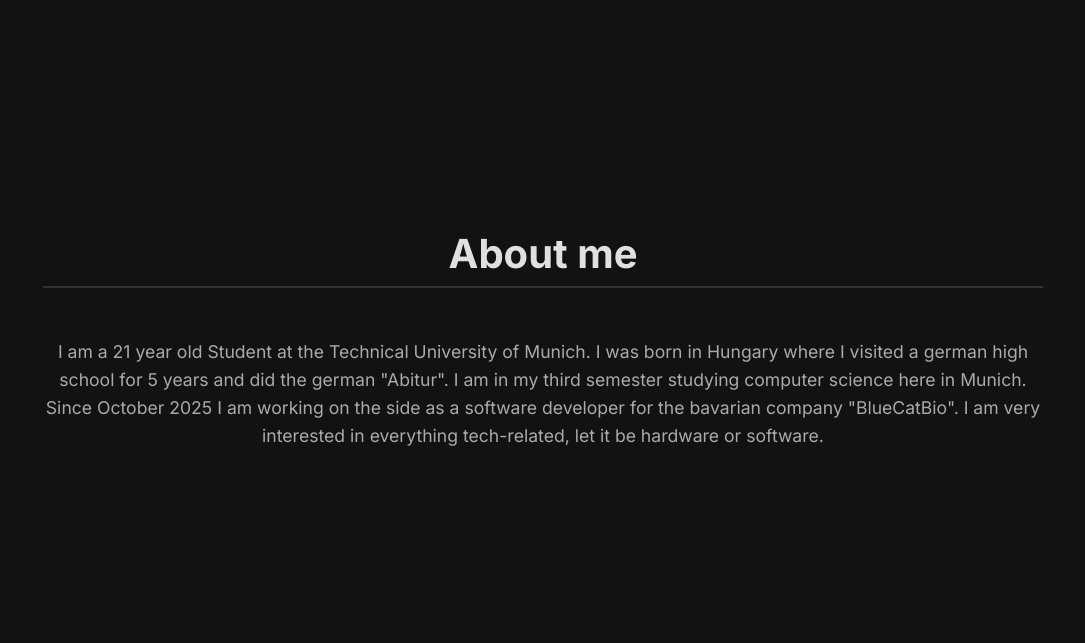
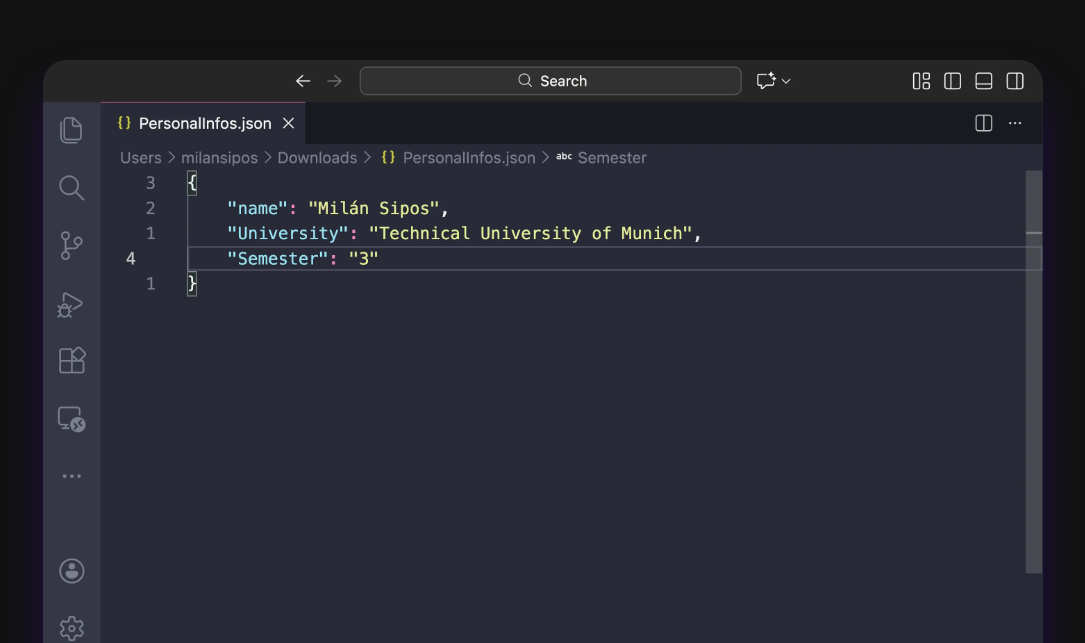
Before and after one commit to milansipos/personal_website, a React (Vite) app: page / in a window 1280 px wide. Shown: the part 780-1423 px from the top of the page, without its empty margins (97-1182 px from the left). Built offline with nearby package versions, Linux system fonts and the light colour scheme.

Commit message:
fix(Scrubber): remove about and keep it on the code frames

```diff
--- a/src/App.tsx
+++ b/src/App.tsx
@@ -4,7 +4,6 @@
 import Projects from './sections/Projects'
 import './App.css'
 import Contact from './sections/Contact'
-import About from './sections/About'
 import CodeScrubber from './components/Scrubber'
 
 function App() {
@@ -14,8 +13,6 @@
         <Navbar />
         <main>
           <Hero />
-
-          <About />
 
           <CodeScrubber />
 
--- a/src/components/Scrubber.tsx
+++ b/src/components/Scrubber.tsx
@@ -41,7 +41,7 @@
   });
 
   return (
-    <div ref={targetRef} style={{ height: "270vh", position: "relative" }}>
+    <div ref={targetRef} style={{ height: "270vh", position: "relative" }} id='about'>
 
       <div style={{
         position: "sticky",
```
